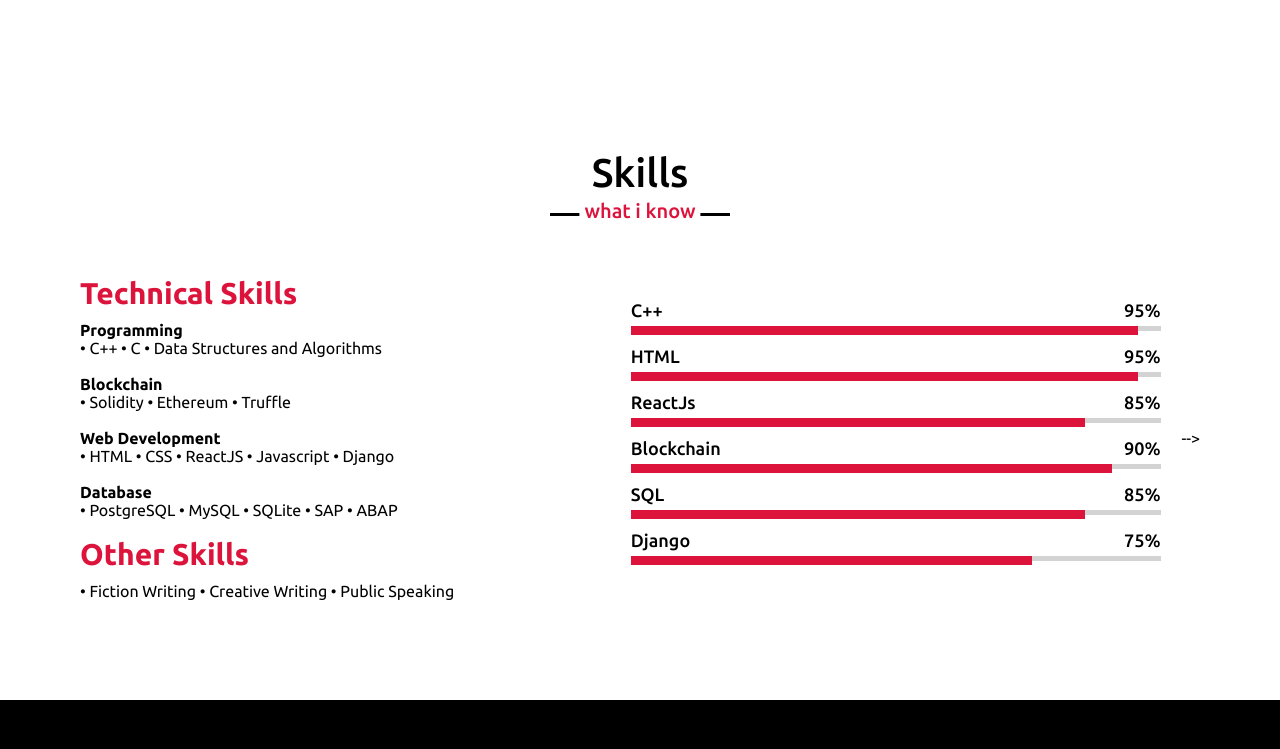
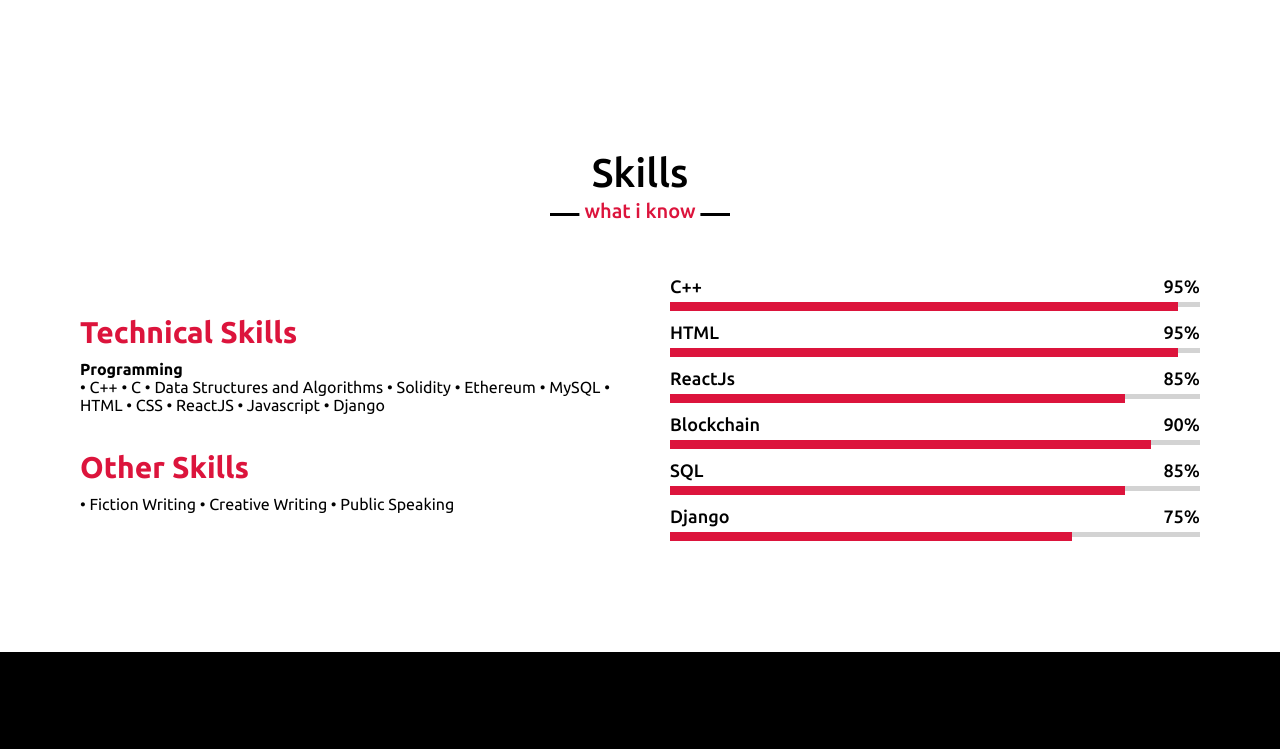
Before and after one commit to tanujajoshi1/TanujaJoshi, a website: page public/index.html in a window 1280 px wide. Shown: the part 1479-2228 px from the top of the page. Drawn offline with nearby package versions, Linux system fonts and the light colour scheme; some packages are replaced by stand-ins of ours.

Commit message:
Update index.html

```diff
--- a/public/index.html
+++ b/public/index.html
@@ -85,13 +85,14 @@
 
                                 <div class="text">Technical Skills</div>
                                     <p class="subskill">Programming</p>
-                                    <p> • C++ • C • Data Structures and Algorithms <br/> <br/>
-                                    <p class="subskill">Blockchain</p>
-                                    • Solidity • Ethereum • Truffle <br/> <br/>
-                                    <p class="subskill">Web Development</p>
+                                    <p> • C++ • C • Data Structures and Algorithms
+                                        <!-- double br -->
+                                    <!-- <p class="subskill">Blockchain</p> -->
+                                    • Solidity • Ethereum • MySQL
+                                    <!-- DOUBLE BR -->
+                                    <!-- <p class="subskill">Web Development</p> -->
                                     • HTML • CSS • ReactJS • Javascript • Django <br/> <br/>
-                                    <p class="subskill">Database</p>
-                                    • PostgreSQL • MySQL • SQLite • SAP • ABAP
+
                                 </p><br/>
                                 <div class="text">Other Skills</div>
                                  <p> • Fiction Writing • Creative Writing • Public Speaking </p>
@@ -141,7 +142,7 @@
                                     <div class="line django"></div>
                                 </div>
 
-                            </div> -->
+                            </div>
                         </div>
                     </div>
                 </section>
```
